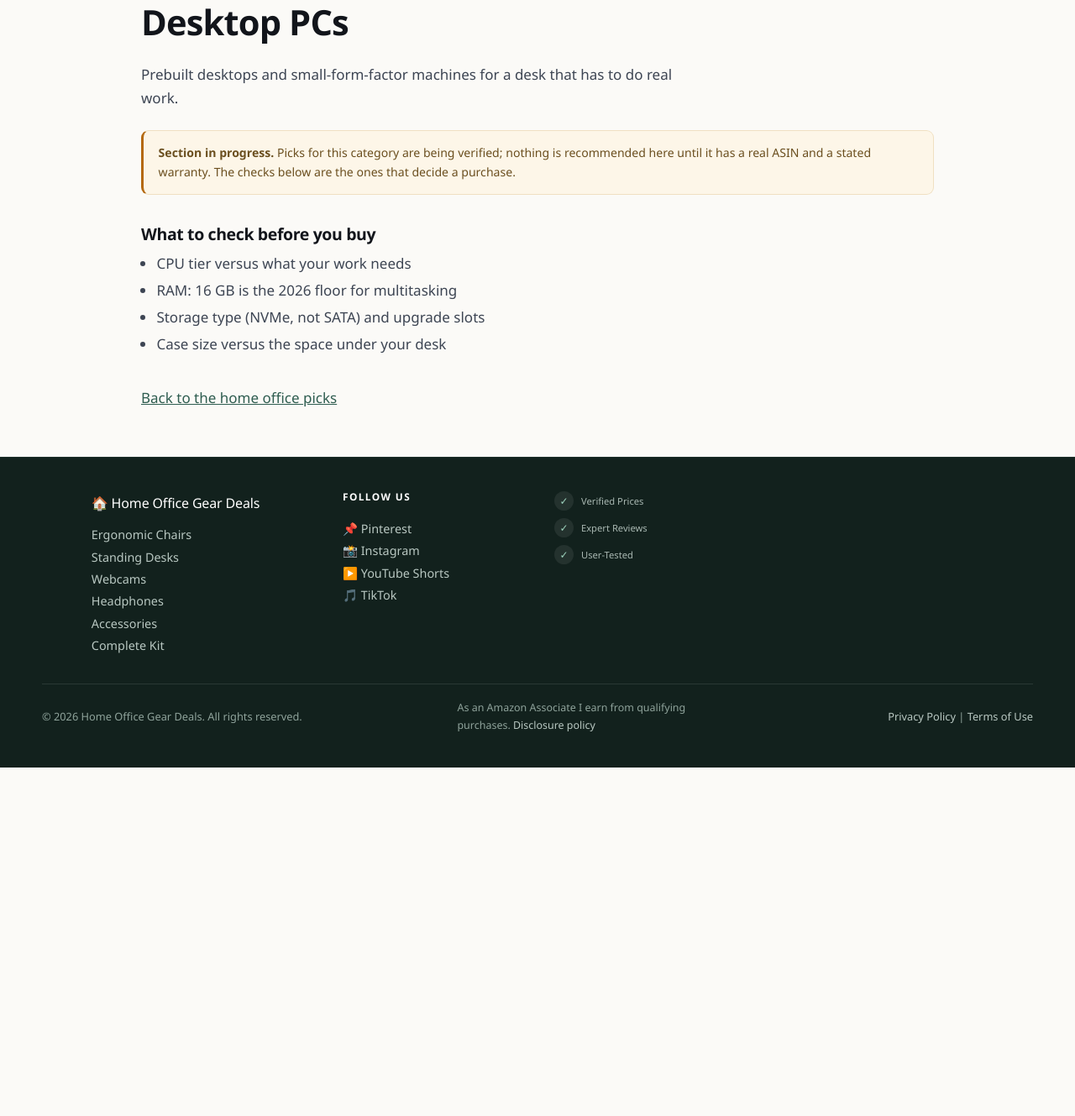
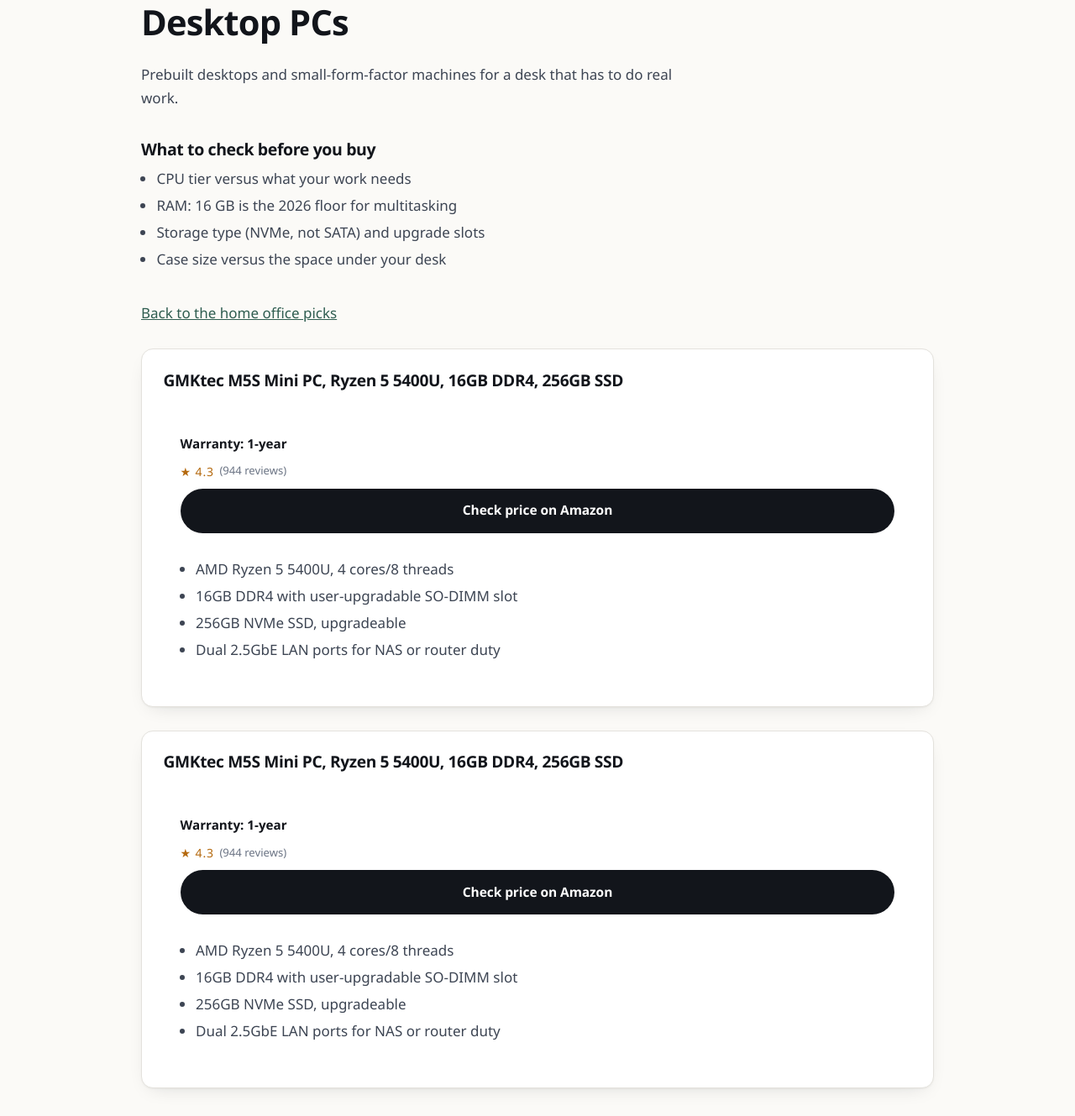
Before and after one commit to homeofficegeardeals/homeofficegeardeals.github.io, a plain HTML site: page pcs.html in a window 1280 px wide. Shown: the part 111-1440 px from the top of the page at 84% size. Before the commit the page ends 1025 px from the top, so only its background shows below. Drawn offline with Linux system fonts and the light colour scheme.

Commit message:
Product picks on all category pages: pcs.html

```diff
--- a/pcs.html
+++ b/pcs.html
@@ -65,16 +65,31 @@
   <main class="product-page">
     <h1>Desktop PCs</h1>
     <p>Prebuilt desktops and small-form-factor machines for a desk that has to do real work.</p>
-    <div class="update-notice">
-      <strong>Section in progress.</strong> Picks for this category are being verified; nothing is
-      recommended here until it has a real ASIN and a stated warranty. The checks below are the ones
-      that decide a purchase.
-    </div>
     <section class="buyer-guide">
       <h2>What to check before you buy</h2>
       <ul><li>CPU tier versus what your work needs</li><li>RAM: 16 GB is the 2026 floor for multitasking</li><li>Storage type (NVMe, not SATA) and upgrade slots</li><li>Case size versus the space under your desk</li></ul>
     </section>
     <p><a href="index.html">Back to the home office picks</a></p>
+  <!--PICKS--><section class="top-pick">
+      <h2>GMKtec M5S Mini PC, Ryzen 5 5400U, 16GB DDR4, 256GB SSD</h2>
+
+      <div class="product-info">
+        <p class="product-specs"><strong>Warranty:</strong> 1-year</p>
+        <p class="rating">★ 4.3 <small>(944 reviews)</small></p>
+        <a class="affiliate-link" href="https://www.amazon.com/dp/B0H98BWHWF?tag=homeoffic049c-20" target="_blank" rel="nofollow sponsored">Check price on Amazon</a>
+        <ul><li>AMD Ryzen 5 5400U, 4 cores/8 threads</li><li>16GB DDR4 with user-upgradable SO-DIMM slot</li><li>256GB NVMe SSD, upgradeable</li><li>Dual 2.5GbE LAN ports for NAS or router duty</li></ul>
+      </div>
+    </section><!--/PICKS-->
+  <!--PICKS--><section class="top-pick">
+      <h2>GMKtec M5S Mini PC, Ryzen 5 5400U, 16GB DDR4, 256GB SSD</h2>
+
+      <div class="product-info">
+        <p class="product-specs"><strong>Warranty:</strong> 1-year</p>
+        <p class="rating">★ 4.3 <small>(944 reviews)</small></p>
+        <a class="affiliate-link" href="https://www.amazon.com/dp/B0H98BWHWF?tag=homeoffic049c-20" target="_blank" rel="nofollow sponsored">Check price on Amazon</a>
+        <ul><li>AMD Ryzen 5 5400U, 4 cores/8 threads</li><li>16GB DDR4 with user-upgradable SO-DIMM slot</li><li>256GB NVMe SSD, upgradeable</li><li>Dual 2.5GbE LAN ports for NAS or router duty</li></ul>
+      </div>
+    </section><!--/PICKS-->
   </main>
   <footer class="main-footer">
         <div class="footer-content">
```
